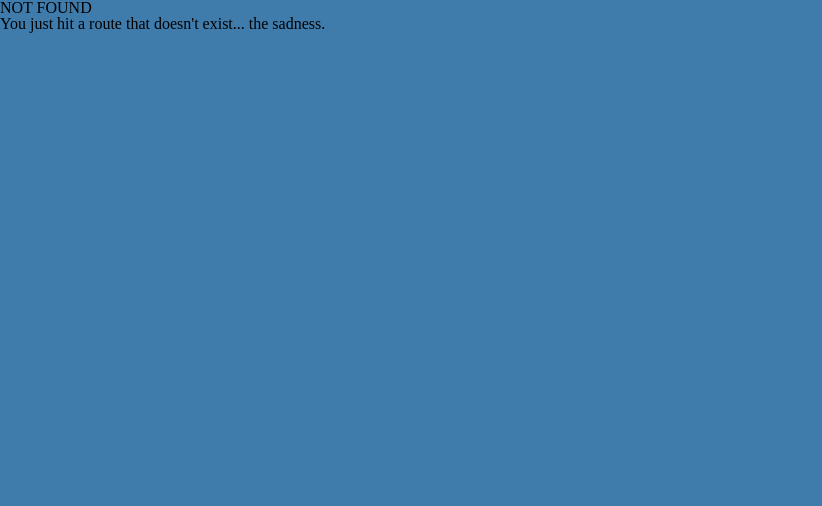
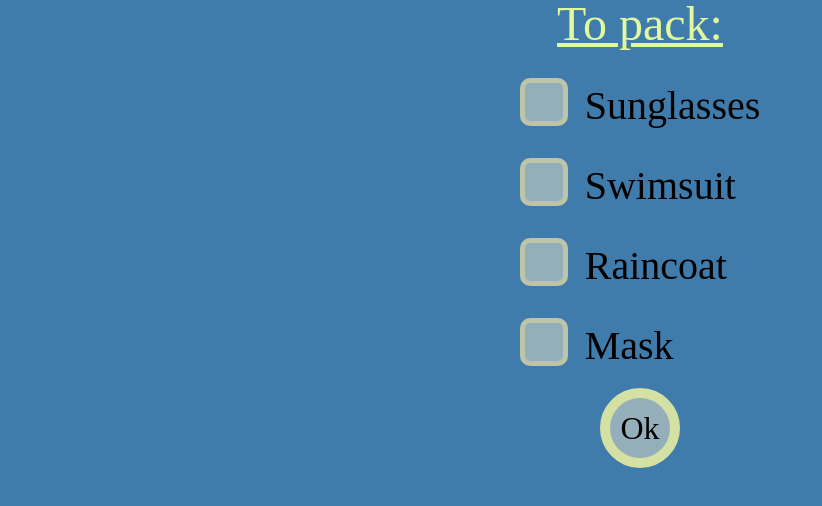
Before and after one commit to braxtonlemmon/choose-your-own-birthday, a Gatsby site: page /checklist in a window 1280 px wide. Before the commit this address had no page. Shown: the whole page, without its empty margins (0-822 px from the left). Built offline with nearby package versions, Linux system fonts and the light colour scheme; Gatsby itself is replaced by a stand-in of ours; a web font is replaced by a local one.

Commit message:
Finish elegir1, hotgirlsummer, ungry, checklist pages.

```diff
--- a/src/components/layout.js
+++ b/src/components/layout.js
@@ -4,6 +4,7 @@ import styled from 'styled-components';
 import ContextProvider from '../utils/ContextProvider';
 
 const Wrapper = styled.div`
+  height: 100%;
   min-height: 100vh;
   width: 100%;
 `;
--- /dev/null
+++ b/src/pages/checklist.jsx
@@ -0,0 +1,128 @@
+import React from "react"
+import styled, { keyframes } from "styled-components"
+import { Wrapper, Button } from "../components/Shared"
+import AniLink from "gatsby-plugin-transition-link/AniLink"
+
+
+const Container = styled(Wrapper)`
+  h2 {
+    color: ${props => props.theme.colors.light};
+    font-size: 3em;
+    text-decoration: underline;
+    margin-bottom: 20px;
+  }
+`
+
+const List = styled.div`
+  display: flex;
+  flex-direction: column;
+  width: max-content;
+`;
+const Row = styled.div`
+  display: flex;
+  align-items: center;
+  justify-content: baseline;
+  width: 100%;
+  font-size: 2.5em;
+  margin: 10px 0;
+  label {
+    padding-top: 8px;
+  }
+  .container {
+    display: block;
+    position: relative;
+    padding-left: 65px;
+    margin-bottom: 12px;
+    cursor: pointer;
+    user-select: none;
+  }
+
+  .container input {
+    position: absolute;
+    opacity: 0;
+    cursor: pointer;
+    height: 0;
+    width: 0;
+  }
+
+  .checkmark {
+    position: absolute;
+    top: 0;
+    left: 0;
+    height: 48px;
+    width: 48px;
+    border-radius: 10px;
+    border: 5px solid ${props => props.theme.colors.laurel};
+    background-color: ${props => props.theme.colors.pewter};
+  }
+
+  .checkmark::after {
+    content: '★';
+    font-size: 1.5em;
+    position: absolute;
+    opacity: 0;
+    transform: scale(0);
+    transition: opacity 200ms ease-in, transform 300ms cubic-bezier(0.175, 0.885, 0.32, 1.45);
+  }
+
+  .container input:checked ~ .checkmark:after {
+    display: block;
+    opacity: 1;
+    transform: scale(1);
+  }
+
+  .container .checkmark:after {
+    left: -5px;
+    top: -8px;
+  }
+`;
+
+const Ok = styled(Button)`
+  height: 80px;
+  width: 80px;
+`;
+
+function Checklist() {
+  return (
+    <Container>
+      <h2>To pack:</h2>
+      <List>
+        <Row>
+          <label class="container">Sunglasses
+            <input type="checkbox"/>
+            <span class="checkmark"></span>
+          </label>
+        </Row>
+        <Row>
+          <label class="container">Swimsuit
+            <input type="checkbox" />
+            <span class="checkmark"></span>
+          </label>
+        </Row>
+        <Row>
+          <label class="container">Raincoat
+            <input type="checkbox" />
+            <span class="checkmark"></span>
+          </label>
+        </Row>
+        <Row>
+          <label class="container">Mask
+            <input type="checkbox" />
+            <span class="checkmark"></span>
+          </label>
+        </Row>
+      </List>
+      <AniLink
+        paintDrip
+        to="/welcome"
+        duration={0.8}
+        className="link"
+        hex="#e2f89c"
+      >
+        <Ok>Ok</Ok>
+      </AniLink>
+    </Container>
+  )
+}
+
+export default Checklist
--- a/src/pages/hotgirlsummer.js
+++ b/src/pages/hotgirlsummer.js
@@ -66,7 +66,7 @@ function HotGirlSummer() {
       <p id="hot-summer">SUMMER</p>
       <AniLink
         paintDrip
-        to="/welcome"
+        to="/checklist"
         duration={0.8}
         className="link"
         hex="#e2f89c"
```
Also changed, not shown: src/pages/elegir1.jsx (+45 -13 lines), src/pages/ungry.js (+6 -2 lines).
